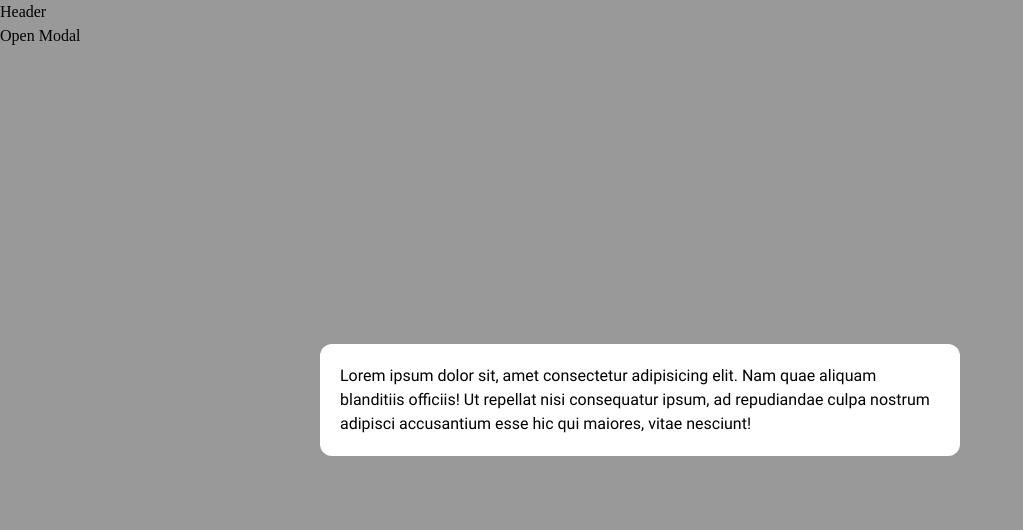
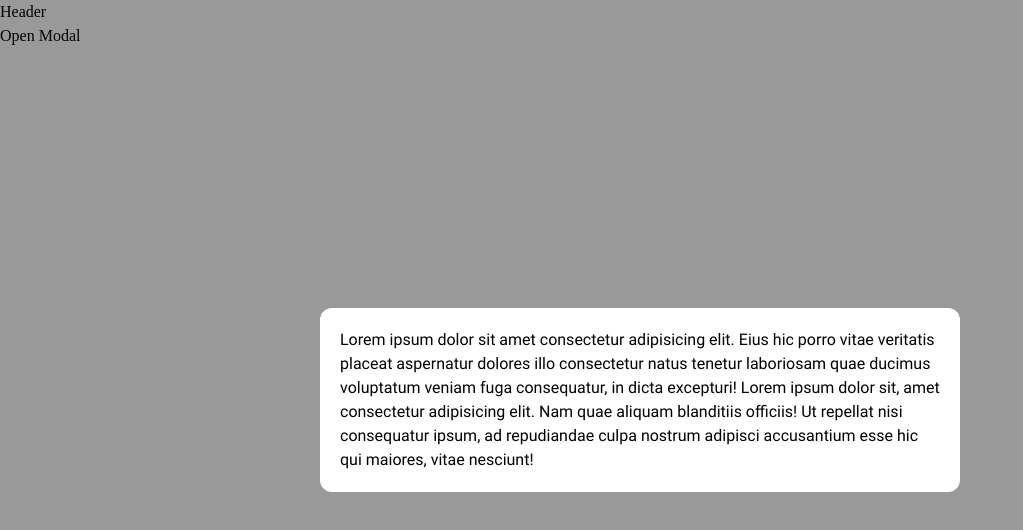
Before and after one commit to AndriiPolishchuk28/water-tracker-frontend, a React (Create React App) app: page /water-tracker-frontend/modal in a window 1280 px wide. Both pictures are taken after a click on the button "Open Modal". Shown: the top 530 px of the page, without its empty margins (0-1023 px from the left). Built offline with nearby package versions, Linux system fonts and the light colour scheme.

Commit message:
refactor Modal component. add 'close' on press ESC

```diff
--- a/src/components/Modal/Modal.css
+++ /dev/null
@@ -1,36 +0,0 @@
-.modal {
-  height: 100vh;
-  width: 100vw;
-  background-color: rgba(0, 0, 0, 0.4);
-  position: fixed;
-  top: 0;
-  left: 0;
-  display: flex;
-  align-items: center;
-  justify-content: center;
-  opacity: 0;
-  pointer-events: none;
-  transition: 0.5s;
-}
-
-.modal.active {
-  opacity: 1;
-  pointer-events: all;
-}
-
-.modal_content {
-  padding: 20px;
-  border-radius: 12px;
-  background-color: white;
-  width: 50vw;
-  transform: scale(0.5);
-  transition: 0.4s all;
-}
-
-.modal_content.active {
-  transform: scale(1);
-}
-
-.open-btn {
-  cursor: pointer;
-}
--- a/src/components/Modal/Modal.jsx
+++ b/src/components/Modal/Modal.jsx
@@ -1,22 +1,31 @@
-import React from 'react';
-// import { ModalContent } from './Modal.styled';
-import './Modal.css';
+import React, { useEffect } from 'react';
+import { ModalContent, ModalWrap } from './Modal.styled';
 
 const Modal = ({ modalActive, setModalActive, children }) => {
+
+  useEffect(() => {
+    const handleKeyDown = (event) => {
+      if (event.keyCode === 27) {
+        setModalActive(false);
+      }
+    };
+
+    if (modalActive) {
+      window.addEventListener('keydown', handleKeyDown);
+    }
+
+    return () => {
+      window.removeEventListener('keydown', handleKeyDown);
+    };
+  }, [modalActive, setModalActive]);
+
   return (
-    <div className={modalActive ? 'modal active' : 'modal'} onClick={() => setModalActive(false)}>
-      <div className={modalActive ? 'modal_content active' : 'modal_content'} onClick={e => e.stopPropagation()}>
+    <ModalWrap className={modalActive ? 'modal active' : 'modal'} onClick={() => setModalActive(false)}>
+      <ModalContent className={modalActive ? 'modal_content active' : 'modal_content'} onClick={e => e.stopPropagation()}>
         {children}
-      </div>
-    </div>
-  )
-  // return (
-  //   <Modal className={modalActive ? 'modal active' : 'modal'} onClick={() => setModalActive(false)}>
-  //     <ModalContent className={modalActive ? 'modal_content active' : 'modal_content'} onClick={e => e.stopPropagation()}>
-  //       {children}
-  //     </ModalContent>
-  //   </Modal>
-  // );
+      </ModalContent>
+    </ModalWrap>
+  );
 }
 
 export default Modal;
--- a/src/components/Modal/Modal.styled.js
+++ b/src/components/Modal/Modal.styled.js
@@ -1,6 +1,6 @@
 import styled from 'styled-components';
 
-export const Modal = styled.div`
+export const ModalWrap = styled.div`
   height: 100vh;
   width: 100vw;
   background-color: rgba(0, 0, 0, 0.4);
--- a/src/components/Modal/ModalTest.jsx
+++ b/src/components/Modal/ModalTest.jsx
@@ -1,7 +1,6 @@
 import React, { useState } from 'react';
-import './Modal.css';
 import Modal from './Modal';
-// import { OpenButton } from './Modal.styled';
+import { OpenButton } from './Modal.styled';
 
 
 const ModalTest = () => {
@@ -10,10 +9,10 @@ const ModalTest = () => {
 
   return (
     <div>
-       {/* <OpenButton onClick={() => setModalActive(true)}>Open Modal</OpenButton> */}
-      <button className='open-btn' onClick={() => setModalActive(true)}>Open Modal</button>
+      <OpenButton onClick={() => setModalActive(true)}>Open Modal</OpenButton>
       <Modal modalActive={modalActive} setModalActive={setModalActive}>
-        <p>Lorem ipsum dolor sit, amet consectetur adipisicing elit. Nam quae aliquam blanditiis officiis! Ut repellat nisi consequatur ipsum, ad repudiandae culpa nostrum adipisci accusantium esse hic qui maiores, vitae nesciunt!</p>
+        <p>
+          Lorem ipsum dolor sit amet consectetur adipisicing elit. Eius hic porro vitae veritatis placeat aspernatur dolores illo consectetur natus tenetur laboriosam quae ducimus voluptatum veniam fuga consequatur, in dicta excepturi! Lorem ipsum dolor sit, amet consectetur adipisicing elit. Nam quae aliquam blanditiis officiis! Ut repellat nisi consequatur ipsum, ad repudiandae culpa nostrum adipisci accusantium esse hic qui maiores, vitae nesciunt!</p>
       </Modal>
     </div>
   )
```
